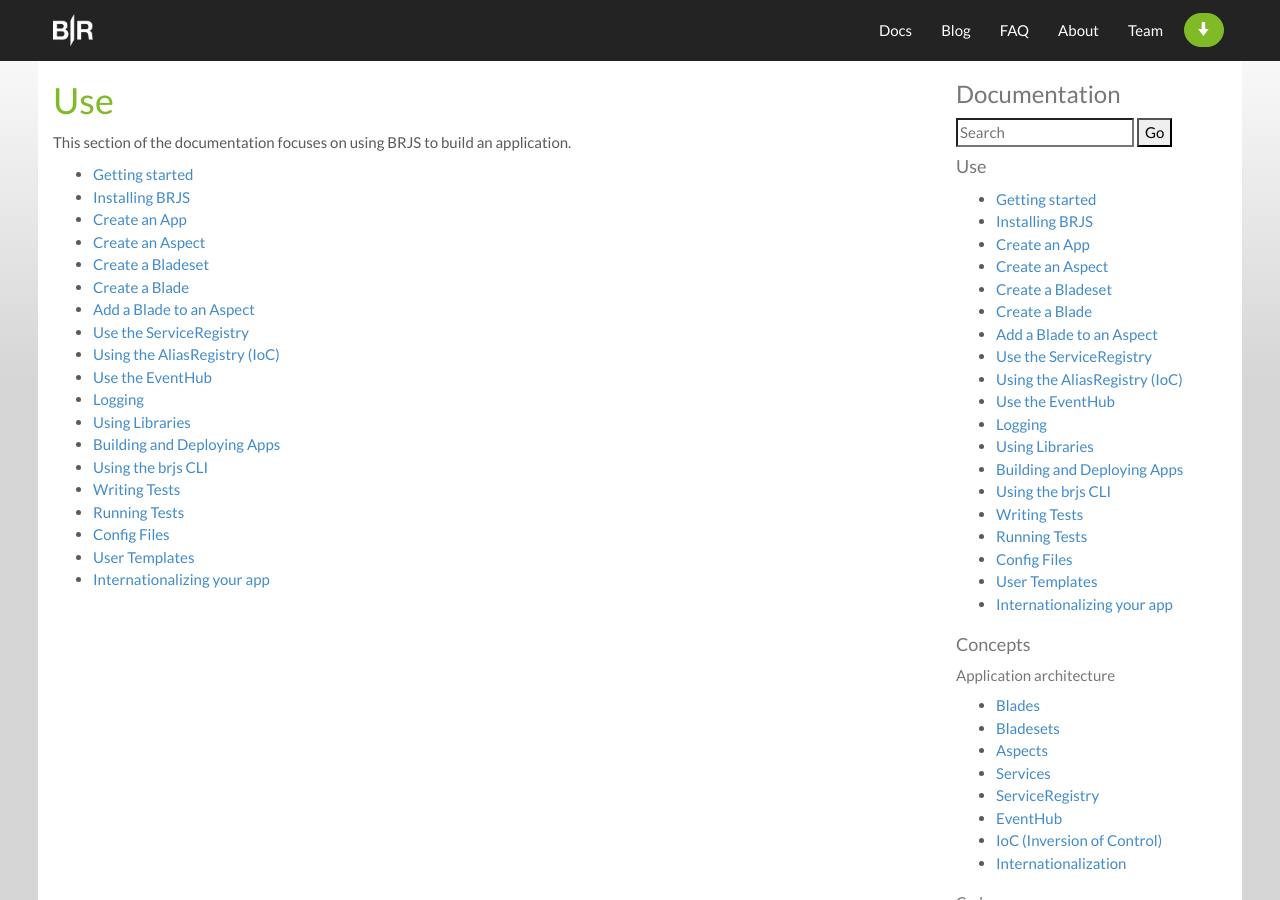
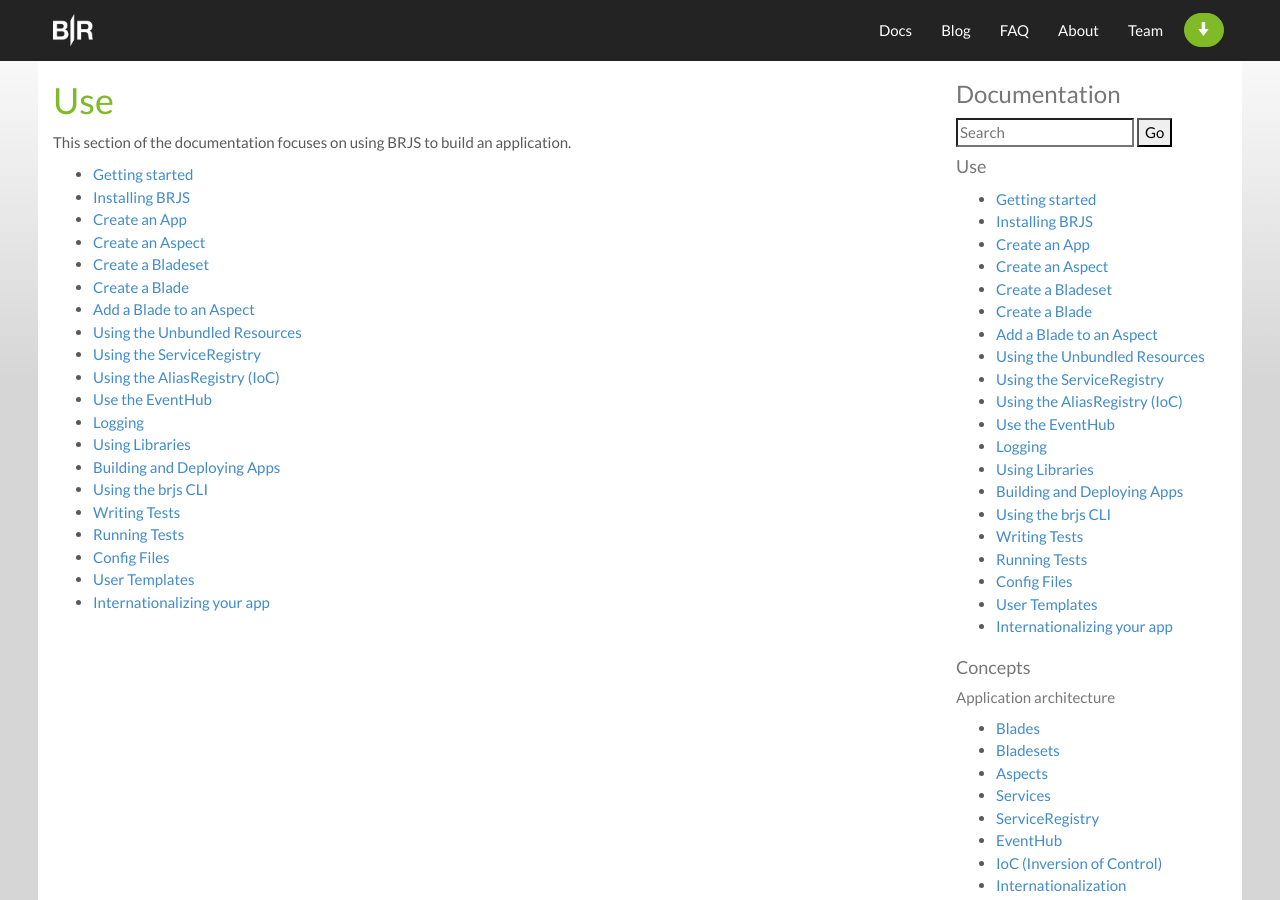
Before and after one commit to BladeRunnerJS/brjs-site, a Jekyll site: the page built from docs/use/index.md, in a window 1280 px wide and 900 px high. Built offline with Jekyll 4.4.1, drawn with Linux system fonts in a browser that asks for light colours; nearby versions of some CDN libraries; Markdown is read by kramdown in place of the engine named in the settings.

Commit message:
Added an Unbundled Resources page for explaining how the new tag works and where the unbundled resources can be used from.

```diff
--- a/_includes/docs/use/toc.html
+++ b/_includes/docs/use/toc.html
@@ -6,7 +6,8 @@
   <li><a href="/docs/use/create_bladeset/">Create a Bladeset</a></li>
   <li><a href="/docs/use/create_blade/">Create a Blade</a></li>
   <li><a href="/docs/use/add_blade_to_aspect/">Add a Blade to an Aspect</a></li>
-  <li><a href="/docs/use/service_registry/">Use the ServiceRegistry</a></li>
+  <li><a href="/docs/use/unbundled-resources/">Using the Unbundled Resources</a></li>
+  <li><a href="/docs/use/service_registry/">Using the ServiceRegistry</a></li>
   <li><a href="/docs/use/ioc/">Using the AliasRegistry (IoC)</a></li>
   <li><a href="/docs/use/event_hub/">Use the EventHub</a></li>
   <li><a href="/docs/use/logging/">Logging</a></li>
```
Also changed, not shown: docs/use/unbundled-resources.md (added, +25 -0 lines).
